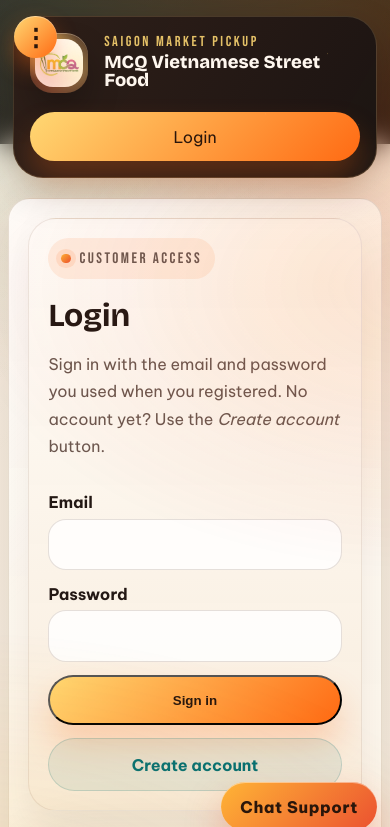
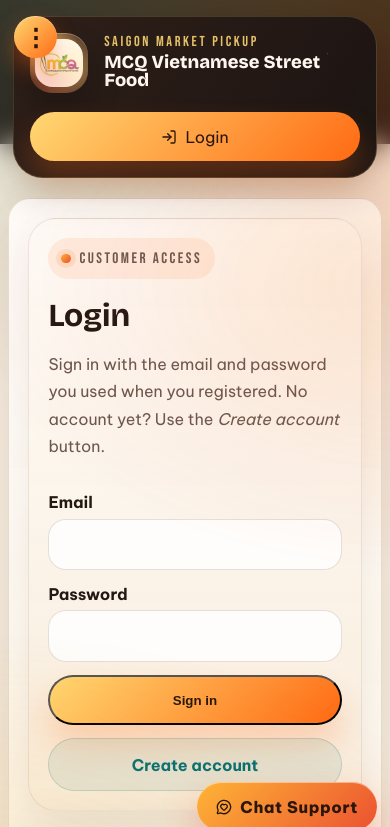
Before and after one commit to jov30/agile-proj, a Flask app: page /login?next=/admin/customers in a window 390 px wide. Shown: the top 827 px of the page. Run offline with Flask 3, Linux system fonts and the light colour scheme; some libraries are stand-ins or nearby versions.

Commit message:
Refresh top nav with Lucide icons, blurred sticky header, and animated brand
Each nav link now pairs a friendly inline Lucide icon with its label so
the header carries more visual rhythm. The mobile-friendly anchor sizing
moves from main.css into polish.css so spacing stays consistent on smaller
screens. The Logout button adopts a shimmer sweep and a tiny welcome
chip greets signed-in members beside it. The site notification cards gain
a rounded icon medallion and an inline open-detail call-to-action.

```diff
--- a/static/css/polish.css
+++ b/static/css/polish.css
@@ -143,6 +143,24 @@
 /* ── Nav links — subtle underline glow ──────────────────────────────────── */
 .main-nav a {
   position: relative;
+  display: inline-flex;
+  align-items: center;
+  gap: 0.45rem;
+  padding: 0.6rem 0.95rem;
+  font-size: 0.92rem;
+  line-height: 1;
+}
+
+.main-nav a i[data-lucide],
+.main-nav a .lucide {
+  opacity: 0.85;
+  transition: transform 0.2s ease, opacity 0.2s ease;
+}
+
+.main-nav a:hover i[data-lucide],
+.main-nav a.is-active i[data-lucide] {
+  opacity: 1;
+  transform: translateY(-1px);
 }
 
 .main-nav a::after {
--- a/templates/base.html
+++ b/templates/base.html
@@ -114,34 +114,44 @@
           </span>
         </a>
         <nav class="main-nav" id="main-nav">
-          <a href="/" class="{% if request.path == '/' %}is-active{% endif %}">Home</a>
-          <a href="/menu" class="{% if request.path.startswith('/menu') %}is-active{% endif %}">Menu</a>
-          <a href="/cart" class="{% if request.path.startswith('/cart') %}is-active{% endif %}">Cart</a>
-          <a href="/checkout?fulfillment=instant" class="{% if request.path.startswith('/checkout') or request.path.startswith('/payment') or request.path.startswith('/pickup-planner') %}is-active{% endif %}">Checkout</a>
-          <a href="/orders" class="{% if request.path.startswith('/orders') %}is-active{% endif %}">Orders</a>
-          <a href="/membership" class="{% if request.path.startswith('/membership') or request.path.startswith('/profile') %}is-active{% endif %}">Membership</a>
-          <a href="/community" class="{% if request.path.startswith('/community') or request.path.startswith('/shared-meals') or request.path.startswith('/favorites') %}is-active{% endif %}">Community</a>
+          <a href="/" class="{% if request.path == '/' %}is-active{% endif %}"><i data-lucide="home" class="!w-4 !h-4"></i>Home</a>
+          <a href="/menu" class="{% if request.path.startswith('/menu') %}is-active{% endif %}"><i data-lucide="utensils-crossed" class="!w-4 !h-4"></i>Menu</a>
+          <a href="/cart" class="{% if request.path.startswith('/cart') %}is-active{% endif %}"><i data-lucide="shopping-bag" class="!w-4 !h-4"></i>Cart</a>
+          <a href="/checkout?fulfillment=instant" class="{% if request.path.startswith('/checkout') or request.path.startswith('/payment') or request.path.startswith('/pickup-planner') %}is-active{% endif %}"><i data-lucide="credit-card" class="!w-4 !h-4"></i>Checkout</a>
+          <a href="/orders" class="{% if request.path.startswith('/orders') %}is-active{% endif %}"><i data-lucide="receipt-text" class="!w-4 !h-4"></i>Orders</a>
+          <a href="/membership" class="{% if request.path.startswith('/membership') or request.path.startswith('/profile') %}is-active{% endif %}"><i data-lucide="sparkles" class="!w-4 !h-4"></i>Membership</a>
+          <a href="/community" class="{% if request.path.startswith('/community') or request.path.startswith('/shared-meals') or request.path.startswith('/favorites') %}is-active{% endif %}"><i data-lucide="users-round" class="!w-4 !h-4"></i>Community</a>
           {% if is_admin %}
-            <a href="{{ url_for('admin.admin_dashboard') }}" class="{% if request.path == '/admin/' %}is-active{% endif %}">Admin</a>
-            <a href="/admin/orders/queue" class="{% if request.path.startswith('/admin/orders/queue') %}is-active{% endif %}">Admin Queue</a>
-            <a href="{{ url_for('admin.admin_orders') }}" class="{% if request.path == '/admin/orders' %}is-active{% endif %}">All Orders</a>
-            <a href="{{ url_for('admin.admin_customers') }}" class="{% if request.path.startswith('/admin/customers') %}is-active{% endif %}">Customers</a>
-            <a href="{{ url_for('admin.admin_menu') }}" class="{% if request.path.startswith('/admin/menu') %}is-active{% endif %}">Menu Admin</a>
-            <a href="{{ url_for('admin.admin_vouchers') }}" class="{% if request.path.startswith('/admin/vouchers') %}is-active{% endif %}">Vouchers</a>
+            <a href="{{ url_for('admin.admin_dashboard') }}" class="{% if request.path == '/admin/' %}is-active{% endif %}"><i data-lucide="layout-dashboard" class="!w-4 !h-4"></i>Admin</a>
+            <a href="/admin/orders/queue" class="{% if request.path.startswith('/admin/orders/queue') %}is-active{% endif %}"><i data-lucide="list-checks" class="!w-4 !h-4"></i>Queue</a>
+            <a href="{{ url_for('admin.admin_orders') }}" class="{% if request.path == '/admin/orders' %}is-active{% endif %}"><i data-lucide="package" class="!w-4 !h-4"></i>All Orders</a>
+            <a href="{{ url_for('admin.admin_customers') }}" class="{% if request.path.startswith('/admin/customers') %}is-active{% endif %}"><i data-lucide="users" class="!w-4 !h-4"></i>Customers</a>
+            <a href="{{ url_for('admin.admin_menu') }}" class="{% if request.path.startswith('/admin/menu') %}is-active{% endif %}"><i data-lucide="book-open" class="!w-4 !h-4"></i>Menu Admin</a>
+            <a href="{{ url_for('admin.admin_vouchers') }}" class="{% if request.path.startswith('/admin/vouchers') %}is-active{% endif %}"><i data-lucide="ticket" class="!w-4 !h-4"></i>Vouchers</a>
           {% endif %}
           {% if current_user and not is_admin %}
-            <a href="{{ account_href }}" class="{% if request.path.startswith('/login') or request.path.startswith('/register') or request.path.startswith('/profile') %}is-active{% endif %}">Account</a>
+            <a href="{{ account_href }}" class="{% if request.path.startswith('/login') or request.path.startswith('/register') or request.path.startswith('/profile') %}is-active{% endif %}"><i data-lucide="user" class="!w-4 !h-4"></i>Account</a>
           {% endif %}
         </nav>
         {% if current_user %}
           <div class="header-actions">
+            <span class="hidden md:inline-flex items-center gap-1.5 rounded-full bg-white/8 px-3 py-1.5 text-xs font-semibold text-amber-100 ring-1 ring-amber-200/20">
+              <i data-lucide="circle-user-round" class="!w-3.5 !h-3.5"></i>
+              {{ current_user.name.split(' ')[0] }}
+            </span>
             <form method="post" action="{{ url_for('auth.logout') }}">
-              <button type="submit" class="header-cta">Logout</button>
+              <button type="submit" class="header-cta shine-button inline-flex items-center gap-2">
+                <i data-lucide="log-out" class="!w-4 !h-4"></i>
+                Logout
+              </button>
             </form>
           </div>
         {% else %}
           <div class="header-actions">
-            <a href="{{ url_for('auth.login') }}" class="header-cta">Login</a>
+            <a href="{{ url_for('auth.login') }}" class="header-cta shine-button inline-flex items-center gap-2">
+              <i data-lucide="log-in" class="!w-4 !h-4"></i>
+              Login
+            </a>
           </div>
         {% endif %}
       </div>
@@ -149,11 +159,16 @@
     {% if site_notifications %}
       <div class="site-alerts">
         {% for note in site_notifications %}
-          <div class="site-alert">
-            <strong>{{ note.order_number }} · {{ note.channel }}</strong>
-            <span>{{ note.message }}</span>
-            <p>Recorded {{ note.created_at }}.</p>
-            <a href="{{ note.href }}">Open live order detail</a>
+          <div class="site-alert flex items-start gap-3">
+            <span class="grid place-items-center w-10 h-10 rounded-full bg-gradient-to-br from-amber-300 to-red-500 text-white shadow-glow shrink-0">
+              <i data-lucide="bell-ring" class="!w-5 !h-5"></i>
+            </span>
+            <div class="grow">
+              <strong>{{ note.order_number }} · {{ note.channel }}</strong>
+              <span>{{ note.message }}</span>
+              <p>Recorded {{ note.created_at }}.</p>
+              <a href="{{ note.href }}" class="inline-flex items-center gap-1.5">Open live order detail <i data-lucide="arrow-right" class="!w-3.5 !h-3.5"></i></a>
+            </div>
           </div>
         {% endfor %}
       </div>
@@ -161,20 +176,29 @@
     <main class="app-main">{% block content %}{% endblock %}</main>
     <footer class="app-footer">
       <div class="app-footer__inner">
-        <div>
-          <p class="footer-sign">Saigon Alley Energy</p>
-          <h2>MCQ Vietnamese Street Food</h2>
+        <div class="flex items-center gap-4">
+          <span class="grid place-items-center w-14 h-14 rounded-2xl bg-gradient-to-br from-amber-300/40 to-red-500/30 ring-1 ring-amber-200/30 shadow-glow">
+            <i data-lucide="utensils" class="!w-7 !h-7 text-amber-100"></i>
+          </span>
+          <div>
+            <p class="footer-sign flex items-center gap-2">
+              <i data-lucide="sparkles" class="!w-3.5 !h-3.5"></i>
+              Saigon Alley Energy
+            </p>
+            <h2 class="gradient-text">MCQ Vietnamese Street Food</h2>
+          </div>
         </div>
         <div class="footer-meta">
-          <span><a href="/support">Customer Support</a></span>
-          <span><a href="tel:+61892485623">08 9248 5623</a></span>
-          <span>&copy; {{ current_year|default(2026, true) }} MCQ</span>
+          <span><a href="/support" class="inline-flex items-center gap-1.5"><i data-lucide="life-buoy" class="!w-3.5 !h-3.5"></i>Customer Support</a></span>
+          <span><a href="tel:+61892485623" class="inline-flex items-center gap-1.5"><i data-lucide="phone" class="!w-3.5 !h-3.5"></i>08 9248 5623</a></span>
+          <span class="inline-flex items-center gap-1.5"><i data-lucide="copyright" class="!w-3.5 !h-3.5 opacity-70"></i>{{ current_year|default(2026, true) }} MCQ</span>
         </div>
       </div>
     </footer>
     <aside class="support-dock" id="support-dock" aria-label="Customer support chat">
-      <button class="support-dock__launcher" id="support-launcher" type="button" aria-expanded="false">
-        Chat Support
+      <button class="support-dock__launcher inline-flex items-center gap-2" id="support-launcher" type="button" aria-expanded="false">
+        <i data-lucide="message-circle-heart" class="!w-4 !h-4"></i>
+        <span>Chat Support</span>
       </button>
       <div class="support-dock__panel" id="support-panel">
         <div class="support-dock__header">
@@ -281,7 +305,8 @@
         function setOpenState(isOpen) {
           dock.classList.toggle('is-open', isOpen);
           launcher.setAttribute('aria-expanded', String(isOpen));
-          launcher.textContent = isOpen ? 'Hide Chat' : 'Chat Support';
+          const labelEl = launcher.querySelector('span');
+          if (labelEl) labelEl.textContent = isOpen ? 'Hide Chat' : 'Chat Support';
           closeButton.textContent = isOpen ? '-' : '+';
         }
 
```
